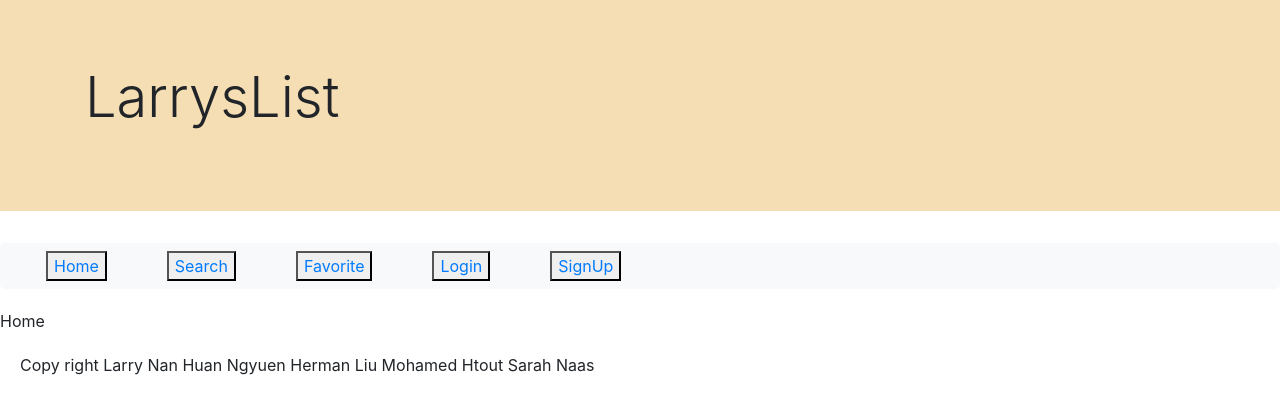
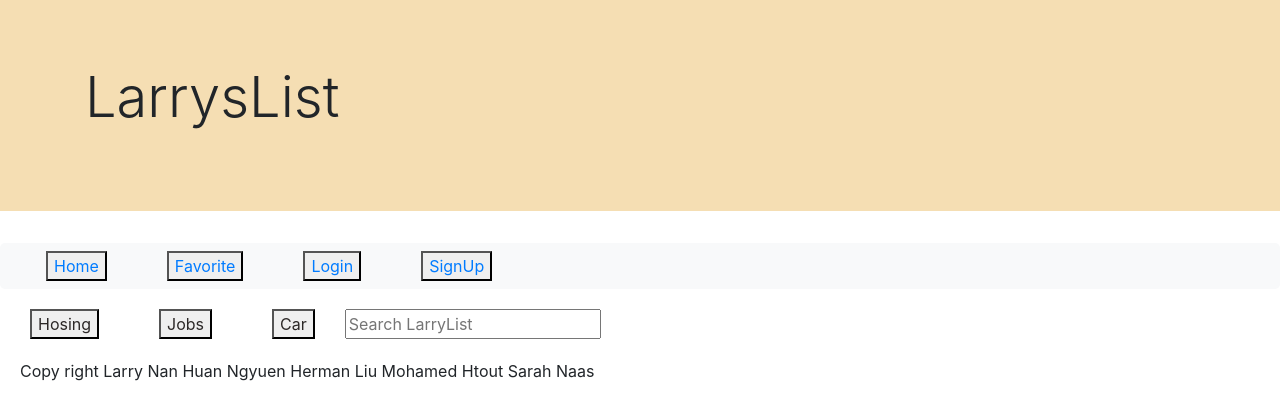
Before and after one commit to SarahJoline/Larryslist, a React (Create React App) app in the folder client/: page / in a window 1280 px wide. Shown: the top 420 px of the page. Built offline with nearby package versions, Linux system fonts and the light colour scheme.

Commit message:
changed layout for Home

```diff
--- a/client/src/App.js
+++ b/client/src/App.js
@@ -8,6 +8,7 @@ import "./App.css";
 import Login from "./Components/login/login"
 import Header from "./Components/Header/Header"
 import SignUp from"./pages/signUp/signUp"
+//import Category from"./Components/category/category"
 
 function App() {
   return (
--- a/client/src/Components/Navbar/Navbar.js
+++ b/client/src/Components/Navbar/Navbar.js
@@ -10,10 +10,12 @@ import React, { Component } from 'react'
                <button>
                    <Link to='/'>Home</Link>
                </button>
-               <button>
+               {/* <input type="text" placeholder="Search LarryList">
+               </input> */}
+               {/* <button>
 
                    <Link to='/Search'>Search</Link>
-               </button>
+               </button> */}
                <button>
                    <Link to='/Favorite'>Favorite</Link>
                </button>
@@ -23,8 +25,10 @@ import React, { Component } from 'react'
                <button>
                    <Link to='/SignUp'>SignUp</Link>
                </button>
+
                </div>
             </div>
+
         )
     }
 }
--- a/client/src/pages/Home/Home.js
+++ b/client/src/pages/Home/Home.js
@@ -6,8 +6,14 @@ import React, { Component } from 'react'
     render() {
         return (
             <div>
-              Home
+                <button className="hosing">Hosing</button>
+                <button className="jobs">Jobs</button>
+                <button className="car">Car</button>
+                <input type="text" placeholder="Search LarryList">
+               </input>
             </div>
+
+
         )
     }
 }
```
Also changed, not shown: client/src/Components/category/category.js (+3 -5 lines).
